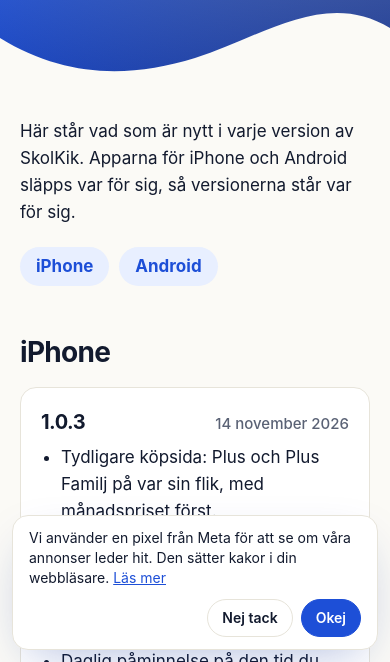
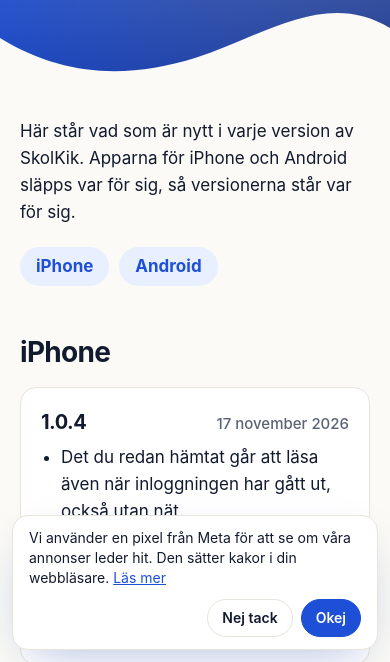
Before and after one commit to hardrockhodl/skolkik-site, a plain HTML site: page versioner/index.html in a window 390 px wide. Shown: the part 182-844 px from the top of the page. Drawn offline with Linux system fonts and the light colour scheme.

Commit message:
Versioner: 1.0.4 for iPhone och Android

```diff
--- a/versioner/index.html
+++ b/versioner/index.html
@@ -101,6 +101,15 @@
     <h2>iPhone</h2>
 
     <article class="release">
+      <h3>1.0.4 <time datetime="2026-11-17">17 november 2026</time></h3>
+      <ul>
+        <li>Det du redan hämtat går att läsa även när inloggningen har gått ut, också utan nät.</li>
+        <li>Appen ber inte längre om BankID av sig själv. Du loggar in med ett tryck när du vill hämta nytt.</li>
+        <li>Rättningar.</li>
+      </ul>
+    </article>
+
+    <article class="release">
       <h3>1.0.3 <time datetime="2026-11-14">14 november 2026</time></h3>
       <ul>
         <li>Tydligare köpsida: Plus och Plus Familj på var sin flik, med månadspriset först.</li>
@@ -139,6 +148,15 @@
 
   <section id="android">
     <h2>Android</h2>
+
+    <article class="release">
+      <h3>1.0.4 <time datetime="2026-11-17">17 november 2026</time></h3>
+      <ul>
+        <li>Det du redan hämtat går att läsa även när inloggningen har gått ut, också utan nät.</li>
+        <li>Appen ber inte längre om BankID av sig själv. Du loggar in med ett tryck när du vill hämta nytt.</li>
+        <li>Rättningar.</li>
+      </ul>
+    </article>
 
     <article class="release">
       <h3>1.0.3 <time datetime="2026-11-13">13 november 2026</time></h3>
```
